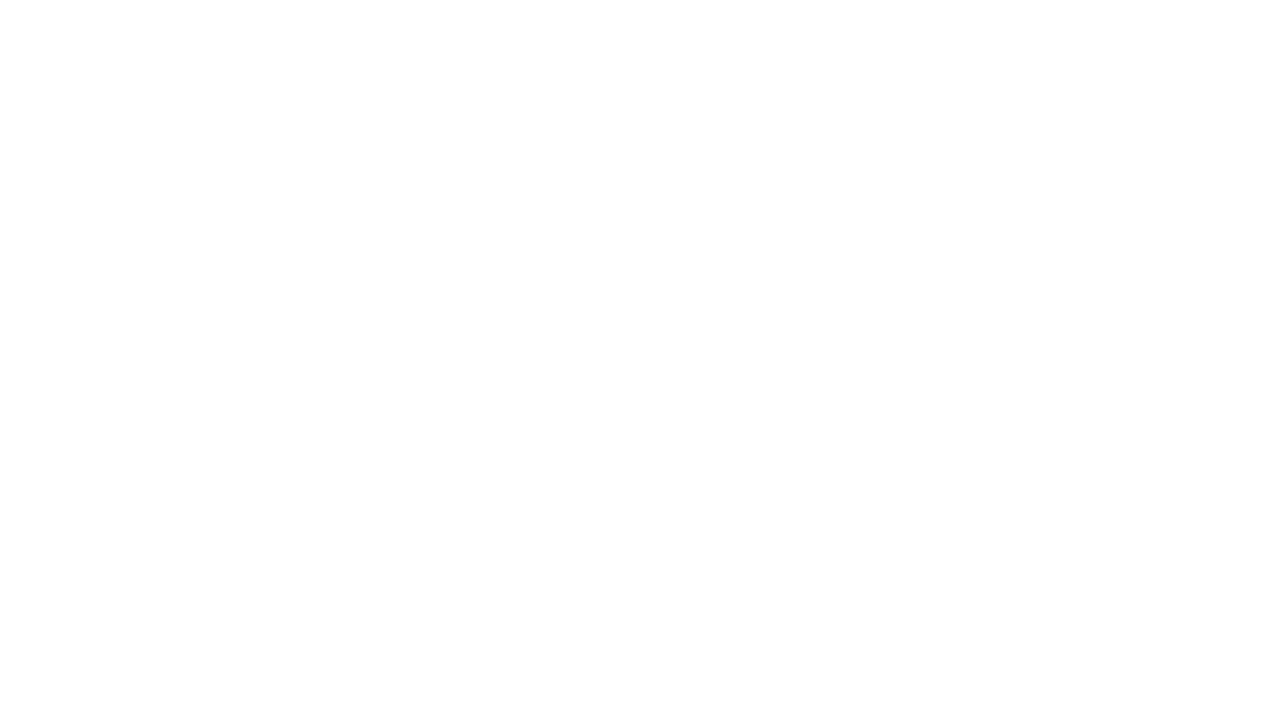
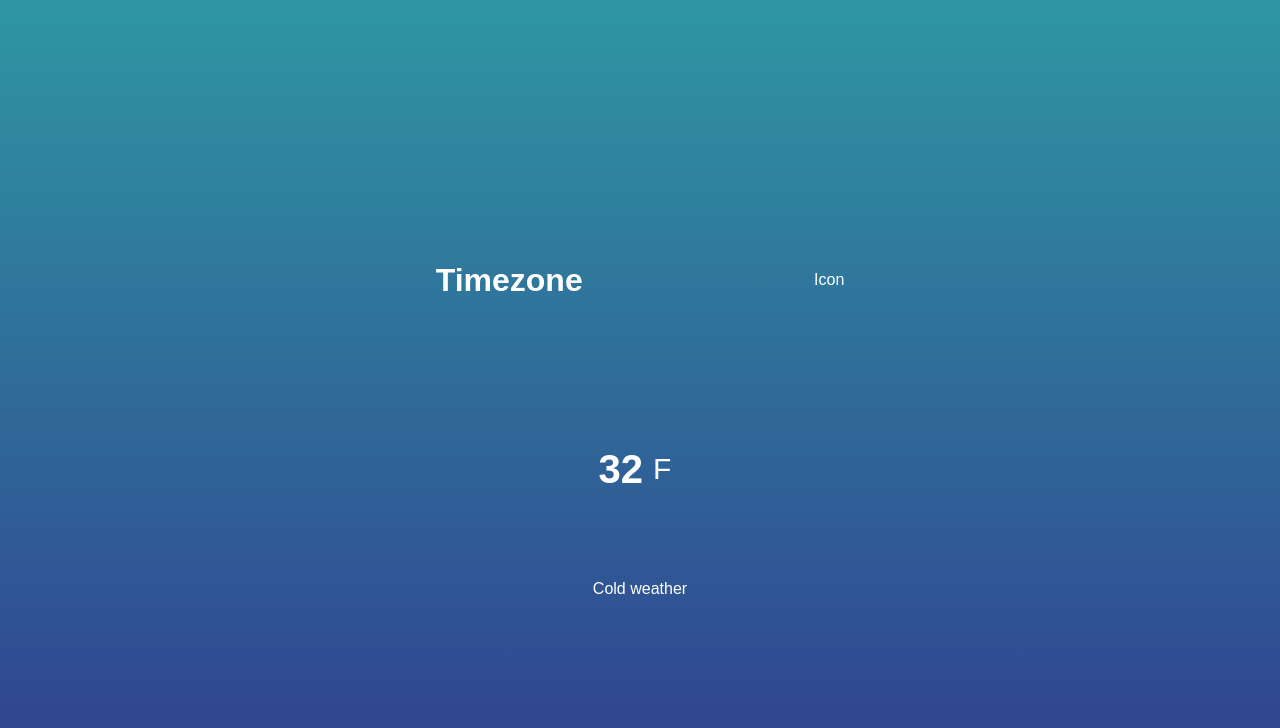
Before and after one commit to hellosamzo/WeatherVanillaJS, a plain HTML site: page index.html in a window 1280 px wide. Drawn offline with Linux system fonts and the light colour scheme.

Commit message:
Initial functional HTML and CSS

```diff
--- a/index.html
+++ b/index.html
@@ -5,6 +5,17 @@
         <title>WeatherJS</title>
     </head>
     <body>
+        <div class="location">
+            <h1 class="location-timezone">Timezone</h1>
+            <p>Icon</p>
+        </div>
+        <div class="temperature">
+            <div class="degree-section">
+            <h2 class="temp-degree">32</h2>
+            <span>F</span>
+        </div>
+            <div class="temp-description">Cold weather</div>
+        </div>
 
     </body>
 </html>
--- a/style.css
+++ b/style.css
@@ -0,0 +1,39 @@
+* {
+    margin: 0;
+    padding: 0;
+    box-sizing: border-box;
+}
+
+body{
+    height: 100vh;
+    display: flex;
+    justify-content: center;
+    flex-direction: column;
+    align-items: center;
+    background: linear-gradient(rgb(47,150,163), rgb(48,62,143));
+    font-family: sans-serif;
+    color: white;
+}
+.location,
+.temperature{
+    height: 30vh;
+    width: 50%;
+    display: flex;
+    justify-content: space-around;
+    align-items: center;
+}
+.temperature{
+    flex-direction: column;
+}
+.degree-section {
+    display: flex;
+    align-items: center;
+}
+.degree-section span{
+    margin: 10px;
+    font-size: 30px;
+    cursor: pointer;
+}
+.degree-section h2{
+    font-size: 40px;
+}
```
